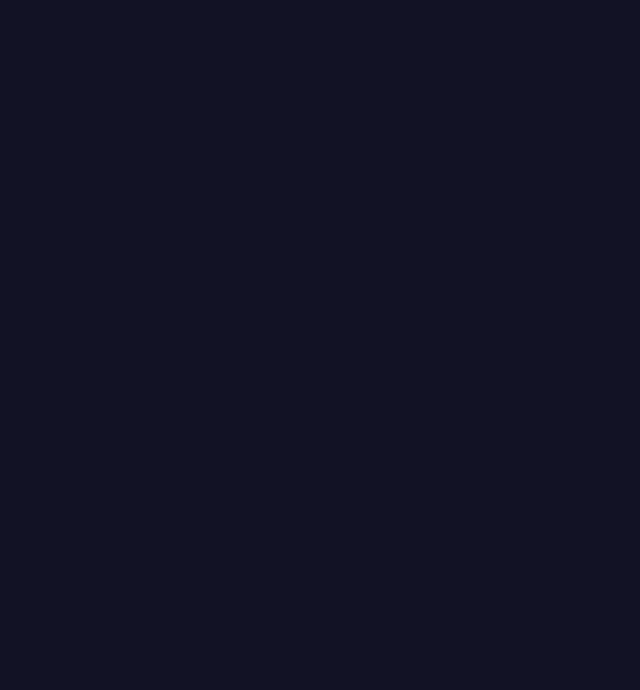
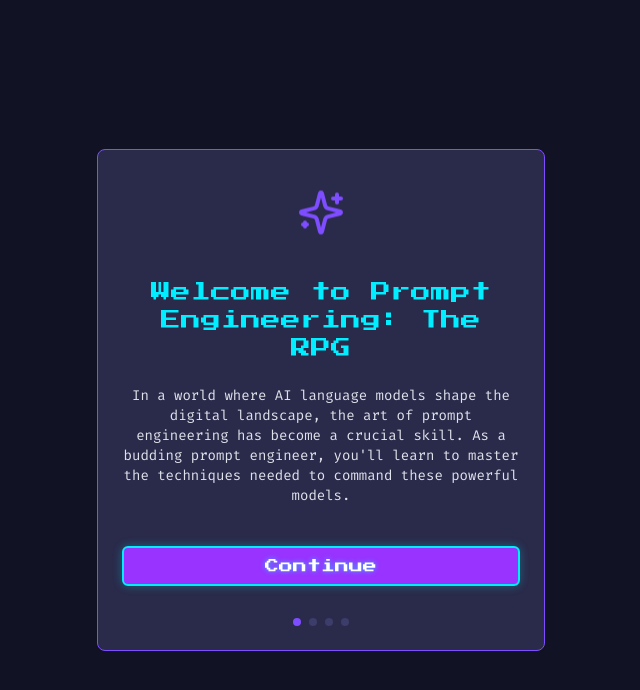
Before and after one commit to julio/prompt-quest-mastery, a React (Vite) app: page / in a window 1280 px wide. Shown: the top 690 px of the page, without its empty margins (319-959 px from the left). Built offline with nearby package versions, Linux system fonts and the light colour scheme.

Commit message:
Fix: Render GameContainer
Render the GameContainer component within the Index page.

```diff
--- a/src/pages/Index.tsx
+++ b/src/pages/Index.tsx
@@ -6,6 +6,8 @@ import { Toaster } from "@/components/ui/sonner";
 const Index = () => {
   return (
     <GameProvider>
+      <GameContainer />
+      <Toaster />
     </GameProvider>
   );
 };
```
